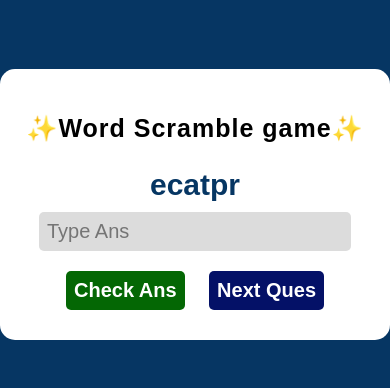
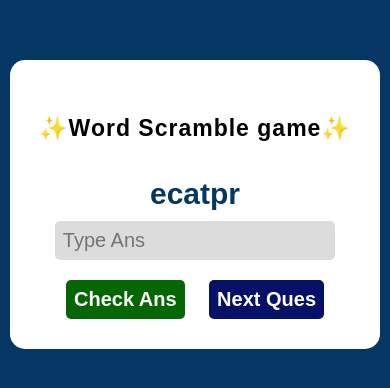
Before and after one commit to SaqibKhan000/Word-Scramble-Game, a plain HTML site: page index.html in a window 390 px wide. Shown: the part 218-606 px from the top of the page. Drawn offline with Linux system fonts and the light colour scheme.

Commit message:
Fixing some issues in responsiveness

```diff
--- a/index.html
+++ b/index.html
@@ -4,7 +4,7 @@
 <head>
     <meta charset="UTF-8">
     <meta name="viewport" content="width=device-width, initial-scale=1.0">
-    <title>JS Practice</title>
+    <title>Word Scramble Game</title>
     <link rel="stylesheet" href="style.css">
     <link rel="stylesheet" href="https://cdnjs.cloudflare.com/ajax/libs/font-awesome/6.7.2/css/all.min.css"
         integrity="sha512-Evv84Mr4kqVGRNSgIGL/F/aIDqQb7xQ2vcrdIwxfjThSH8CSR7PBEakCr51Ck+w+/U6swU2Im1vVX0SVk9ABhg=="
--- a/style.css
+++ b/style.css
@@ -72,22 +72,26 @@ button{
 button:active{
     scale: .9;
 }
-@media screen and (max-width: 450px) {
+@media screen and (max-width: 550px) {
     .box{
-     width: 100%;
-     padding: 30px 0;
+     width: 90%;
+     padding: 30px 10px;
     }
     input{
         font-size: 20px;
         width: 80%;
     }
     h1{
-        font-size: 28px;
+        font-size: 23px;
     }
 }
 
 @media screen and (max-width: 390px) {
 h1{
-    font-size: 25px;
+    font-size: 23px;
+    padding: 10px 0px;
+}
+.box{
+    width: 95%;
 }
 }
```
